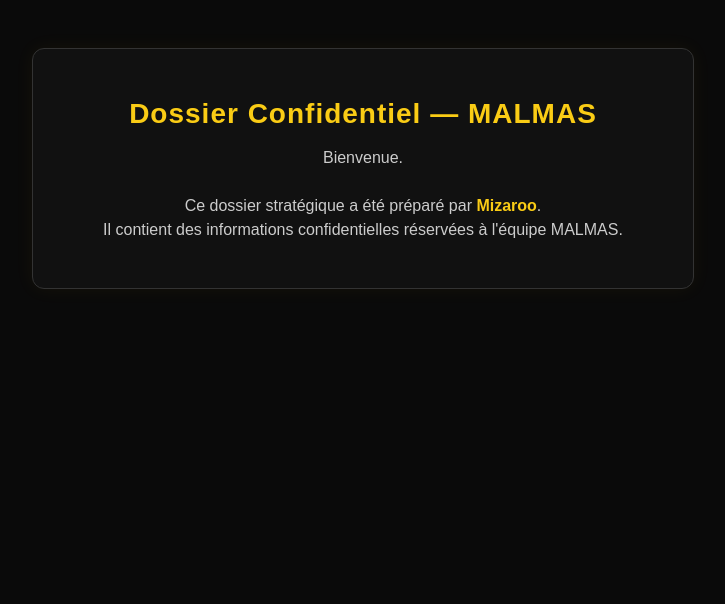
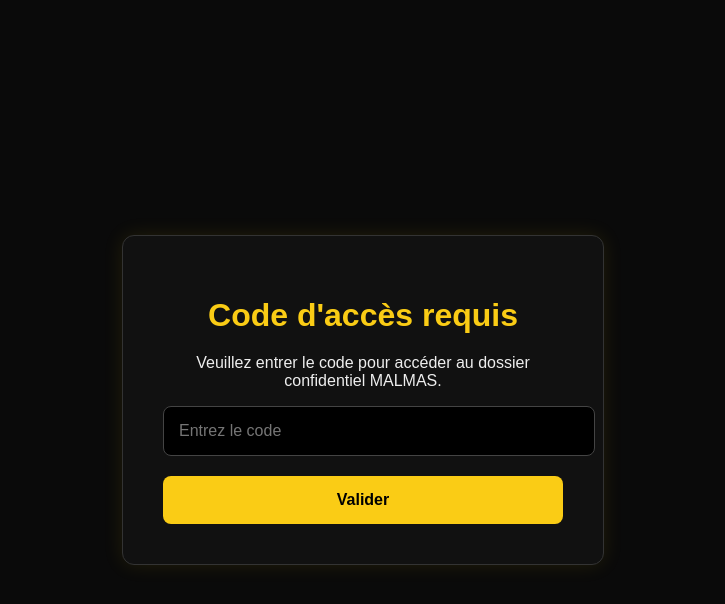
Before and after one commit to francisloambo-maker/mizaroo-previews, a plain HTML site: page malmas/index.html in a window 1280 px wide. Shown: the whole page, without its empty margins (277-1002 px from the left). Drawn offline with Linux system fonts and the light colour scheme.

Commit message:
Update index.html

```diff
--- a/malmas/index.html
+++ b/malmas/index.html
@@ -1,69 +1,102 @@
 <!DOCTYPE html>
 <html lang="fr">
 <head>
-  <meta charset="UTF-8">
-  <title>Dossier Confidentiel — MALMAS | Mizaroo</title>
-  <meta name="viewport" content="width=device-width, initial-scale=1.0">
+  <meta charset="UTF-8" />
+  <title>Accès — Dossier MALMAS | Mizaroo</title>
+  <meta name="viewport" content="width=device-width, initial-scale=1.0" />
 
   <!-- SEO -->
-  <meta name="description" content="Dossier Confidentiel — MALMAS, préparé par MIZAROO. Document stratégique et strictement confidentiel.">
+  <meta name="description" content="Accès sécurisé au dossier confidentiel MALMAS." />
 
-  <!-- Open Graph (WhatsApp, Facebook, LinkedIn) -->
-  <meta property="og:title" content="Dossier Confidentiel — MALMAS">
-  <meta property="og:description" content="Document confidentiel stratégique préparé par MIZAROO.">
-  <!-- 👉 IMAGE À LA RACINE DU PROJET  -->
-  <meta property="og:image" content="https://mizaroo-previews.vercel.app/og-malmas.png">
-  <meta property="og:image:width" content="1200">
-  <meta property="og:image:height" content="630">
-  <meta property="og:type" content="website">
-  <meta property="og:url" content="https://mizaroo-previews.vercel.app/malmas">
-
-  <!-- Twitter Card (iMessage + Twitter compatibility) -->
-  <meta name="twitter:card" content="summary_large_image">
-  <meta name="twitter:title" content="Dossier Confidentiel — MALMAS">
-  <meta name="twitter:description" content="Document confidentiel stratégique préparé par MIZAROO.">
-  <meta name="twitter:image" content="https://mizaroo-previews.vercel.app/og-malmas.png">
+  <!-- Open Graph (WhatsApp Preview) -->
+  <meta property="og:title" content="Dossier Confidentiel — MALMAS" />
+  <meta property="og:description" content="Document confidentiel préparé par MIZAROO." />
+  <meta property="og:image" content="https://mizaroo-previews.vercel.app/og-malmas.png" />
+  <meta property="og:type" content="website" />
+  <meta property="og:url" content="https://mizaroo-previews.vercel.app/malmas" />
 
   <style>
     body {
       background: #0a0a0a;
       color: #eee;
       font-family: Arial, sans-serif;
-      padding: 40px;
+      display: flex;
+      justify-content: center;
+      align-items: center;
+      height: 100vh;
+      margin: 0;
       text-align: center;
     }
+
     .box {
-      max-width: 600px;
-      margin: auto;
-      padding: 30px;
+      background: #111;
+      padding: 40px;
       border-radius: 12px;
-      background: #111;
       border: 1px solid #333;
-      box-shadow: 0 0 20px rgba(250, 204, 21, 0.05);
+      width: 90%;
+      max-width: 400px;
+      box-shadow: 0 0 20px rgba(250, 204, 21, 0.1);
     }
+
     h1 {
       color: #facc15;
-      margin-bottom: 10px;
-      font-size: 28px;
-      letter-spacing: 1px;
+      margin-bottom: 20px;
     }
-    p {
-      color: #ccc;
+
+    input {
+      width: 100%;
+      padding: 15px;
       font-size: 1rem;
-      line-height: 1.5rem;
+      border-radius: 8px;
+      border: 1px solid #444;
+      margin-bottom: 20px;
+      background: #000;
+      color: #eee;
     }
-    strong {
-      color: #facc15;
+
+    button {
+      width: 100%;
+      padding: 15px;
+      background: #facc15;
+      color: #000;
+      border: none;
+      border-radius: 8px;
+      font-weight: bold;
+      cursor: pointer;
+      font-size: 1rem;
+    }
+
+    .error {
+      margin-top: 15px;
+      color: #ff4444;
+      font-size: 0.9rem;
+      display: none;
     }
   </style>
 </head>
 <body>
   <div class="box">
-    <h1>Dossier Confidentiel — MALMAS</h1>
-    <p>Bienvenue.<br><br>
-      Ce dossier stratégique a été préparé par <strong>Mizaroo</strong>.<br>
-      Il contient des informations confidentielles réservées à l'équipe MALMAS.
-    </p>
+    <h1>Code d'accès requis</h1>
+    <p>Veuillez entrer le code pour accéder au dossier confidentiel MALMAS.</p>
+
+    <input type="password" id="accessCode" placeholder="Entrez le code" />
+
+    <button onclick="checkCode()">Valider</button>
+
+    <div id="errorMessage" class="error">❌ Code incorrect</div>
   </div>
+
+  <script>
+    function checkCode() {
+      const correctCode = "MALMAS2026"; // 🔑 CODE À CHANGER SI TU VEUX
+      const inputCode = document.getElementById("accessCode").value;
+
+      if (inputCode === correctCode) {
+        window.location.href = "/MALMAS_Strategic_Proposal.html";
+      } else {
+        document.getElementById("errorMessage").style.display = "block";
+      }
+    }
+  </script>
 </body>
 </html>
```
